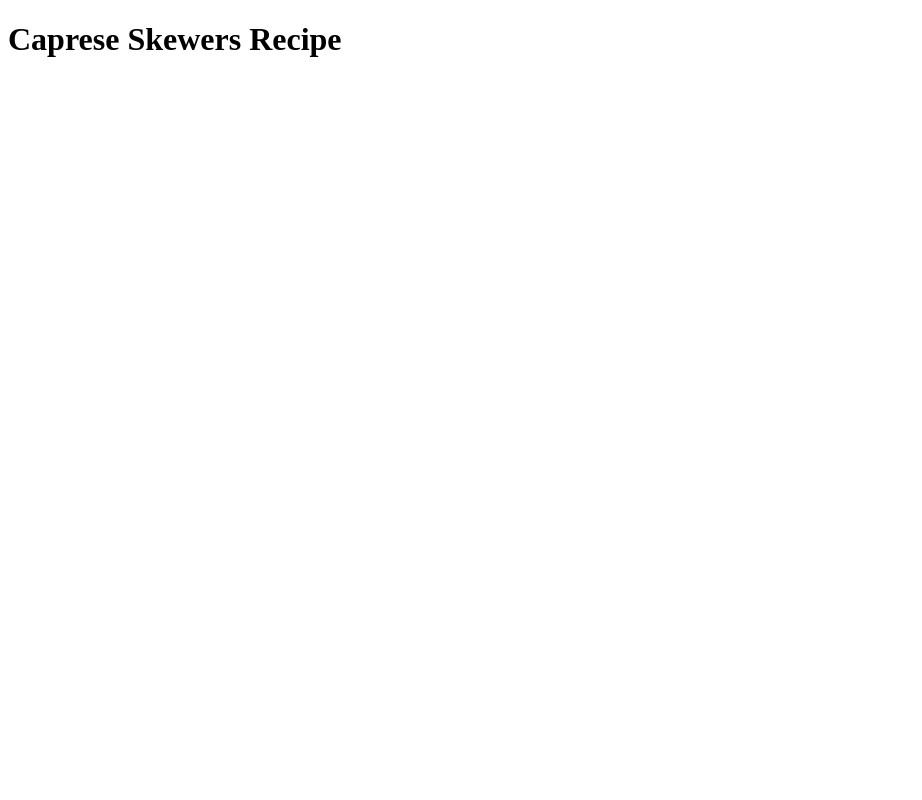
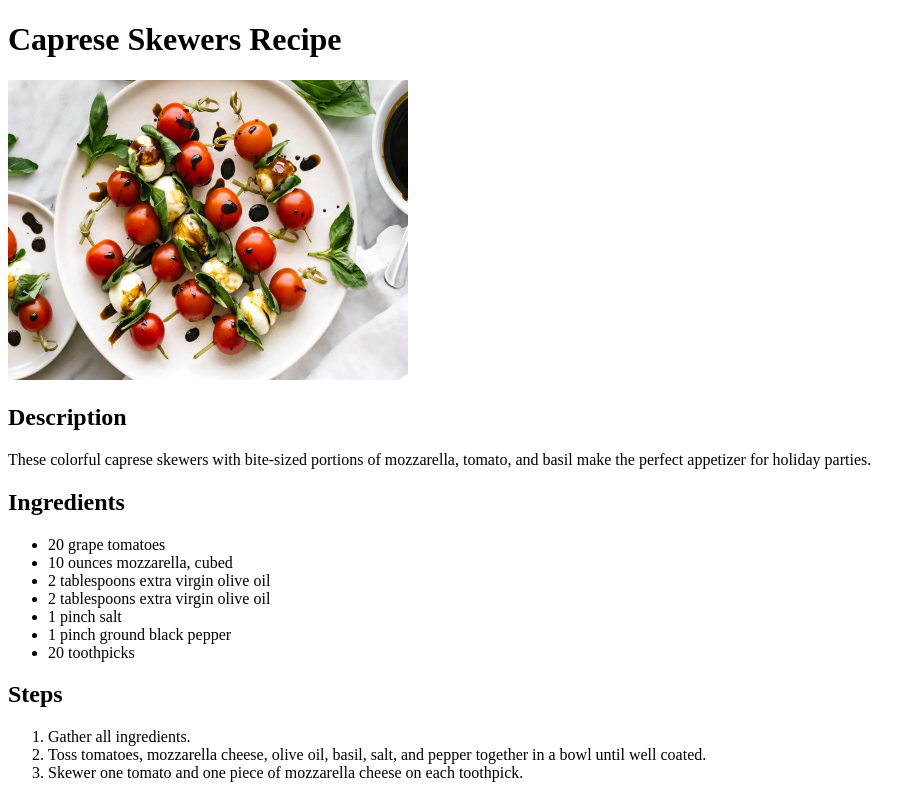
Before and after one commit to dwiazizah/top-recipes, a plain HTML site: page recipes/caprese-skewers.html in a window 1280 px wide. Shown: the whole page, without its empty margins (0-922 px from the left). Drawn offline with Linux system fonts and the light colour scheme.

Commit message:
create images dir & add content to recipe page

```diff
--- a/recipes/caprese-skewers.html
+++ b/recipes/caprese-skewers.html
@@ -7,5 +7,24 @@
 
     <body>
         <h1>Caprese Skewers Recipe</h1>
+        <img src="../images/caprese-skewers.jpg" alt="Picture of Caprese Skewers" height="300" width="400">
+        <h2>Description</h2>
+        <p>These colorful caprese skewers with bite-sized portions of mozzarella, tomato, and basil make the perfect appetizer for holiday parties.</p>
+        <h2>Ingredients</h2>
+        <ul>
+            <li>20 grape tomatoes</li>
+            <li>10 ounces mozzarella, cubed</li>
+            <li>2 tablespoons extra virgin olive oil</li>
+            <li>2 tablespoons extra virgin olive oil</li>
+            <li>1 pinch salt</li>
+            <li>1 pinch ground black pepper</li>
+            <li>20 toothpicks</li>
+        </ul>
+        <h2>Steps</h2>
+        <ol>
+            <li>Gather all ingredients.</li>
+            <li>Toss tomatoes, mozzarella cheese, olive oil, basil, salt, and pepper together in a bowl until well coated.</li>
+            <li>Skewer one tomato and one piece of mozzarella cheese on each toothpick.</li>
+        </ol>
     </body>
 </html>
```
Also changed, not shown: images/balsamic-bruschetta.jpg (added), images/caprese-skewers.jpg (added), images/cowboy-caviar.jpg (added).
